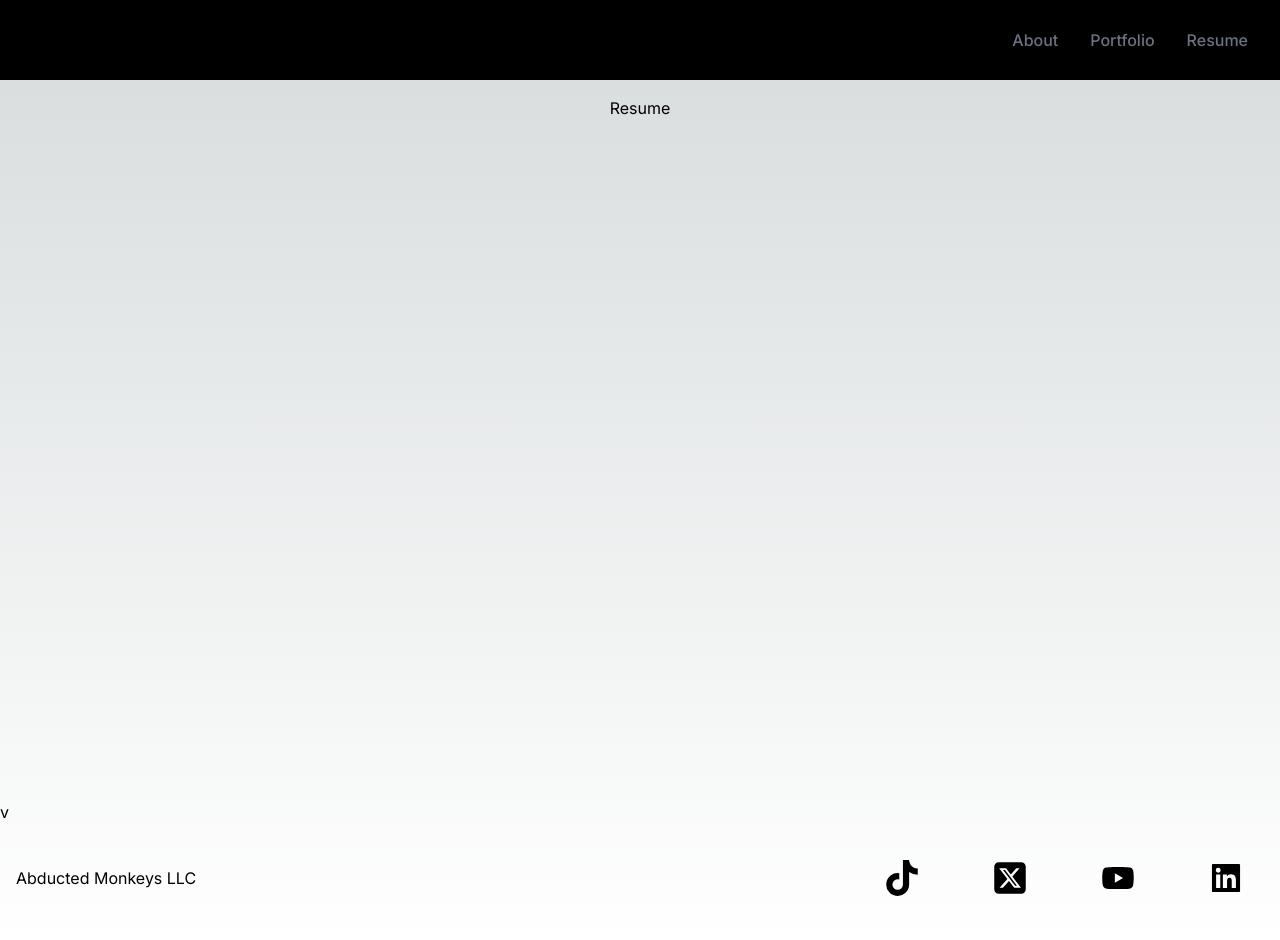
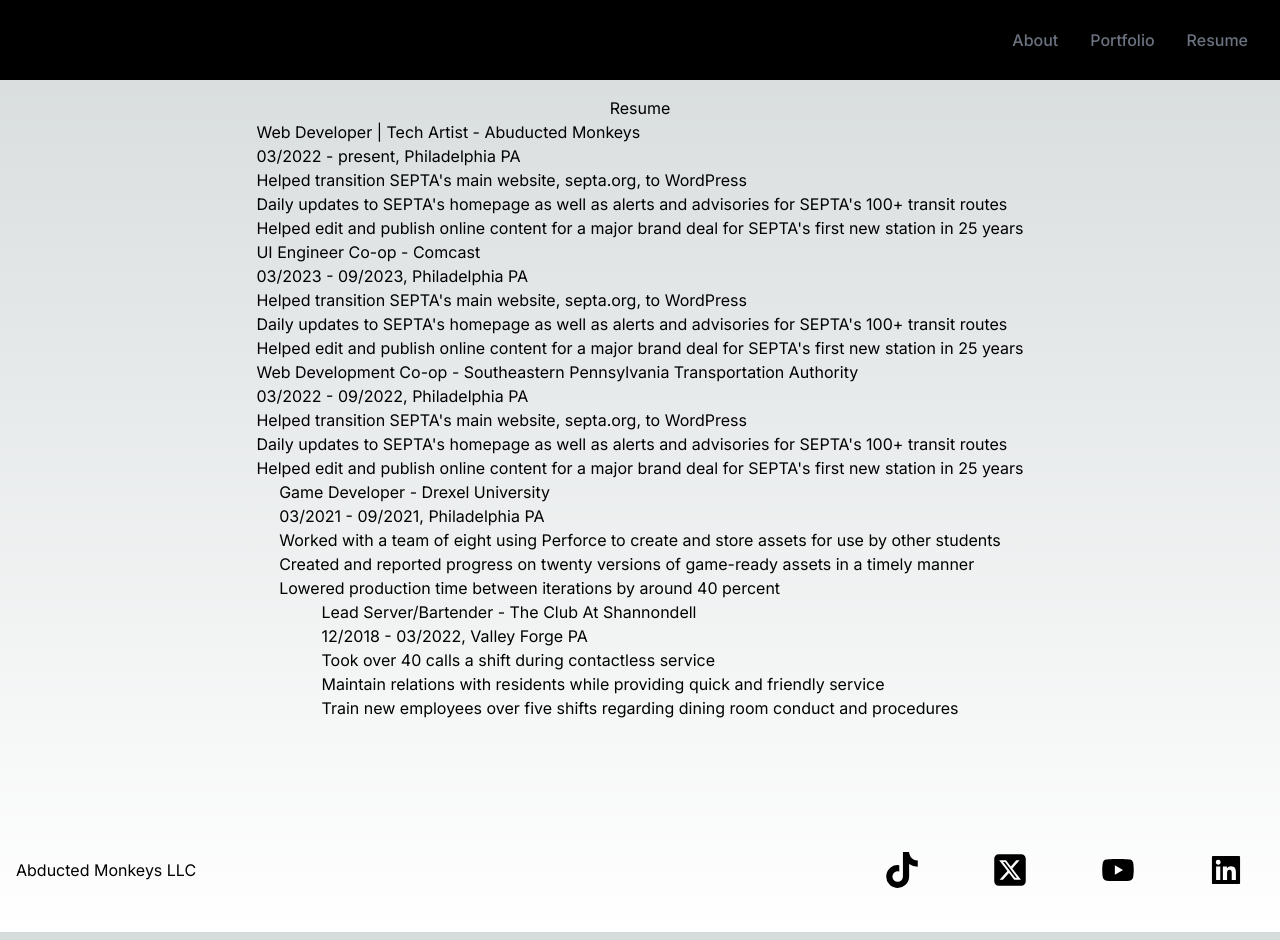
Before and after one commit to mattmiholics/personal-site-next, a Next.js app: page /resume in a window 1280 px wide. Built offline with nearby package versions, Linux system fonts and the light colour scheme.

Commit message:
more formatting work

```diff
--- a/src/app/page.tsx
+++ b/src/app/page.tsx
@@ -7,7 +7,6 @@
   return (
     <main className="flex min-h-screen flex-col items-center justify-between p-24">
       <h1>CORNY ABOUT ME SECTION HERE</h1>
-      <CustSwiper data = {people} />
     </main>
   );
 }
--- a/src/app/resume/page.tsx
+++ b/src/app/resume/page.tsx
@@ -5,8 +5,52 @@
     <>
     <main className="flex min-h-screen flex-col items-center justify-between p-24">
     <h1 className="">Resume</h1>
+    <div>
+      <h2>Web Developer | Tech Artist - Abuducted Monkeys</h2>
+      <h3>03/2022 - present, Philadelphia PA</h3>
+      <ul>
+        <li>Helped transition SEPTA's main website, septa.org, to WordPress</li>
+        <li>Daily updates to SEPTA's homepage as well as alerts and advisories for SEPTA's 100+ transit routes</li>
+        <li>Helped edit and publish online content for a major brand deal for SEPTA's first new station in 25 years</li>
+      </ul>
+    </div>
+    <div>
+      <h2>UI Engineer Co-op - Comcast</h2>
+      <h3>03/2023 - 09/2023, Philadelphia PA</h3>
+      <ul>
+        <li>Helped transition SEPTA's main website, septa.org, to WordPress</li>
+        <li>Daily updates to SEPTA's homepage as well as alerts and advisories for SEPTA's 100+ transit routes</li>
+        <li>Helped edit and publish online content for a major brand deal for SEPTA's first new station in 25 years</li>
+      </ul>
+    </div>
+    <div>
+      <h2>Web Development Co-op - Southeastern Pennsylvania Transportation Authority</h2>
+      <h3>03/2022 - 09/2022, Philadelphia PA</h3>
+      <ul>
+        <li>Helped transition SEPTA's main website, septa.org, to WordPress</li>
+        <li>Daily updates to SEPTA's homepage as well as alerts and advisories for SEPTA's 100+ transit routes</li>
+        <li>Helped edit and publish online content for a major brand deal for SEPTA's first new station in 25 years</li>
+      </ul>
+    </div>
+    <div>
+      <h2>Game Developer - Drexel University</h2>
+      <h3>03/2021 - 09/2021, Philadelphia PA</h3>
+      <ul>
+        <li>Worked with a team of eight using Perforce to create and store assets for use by other students</li>
+        <li>Created and reported progress on twenty versions of game-ready assets in a timely manner</li>
+        <li>Lowered production time between iterations by around 40 percent</li>
+      </ul>
+    </div>
+    <div>
+      <h2>Lead Server/Bartender - The Club At Shannondell</h2>
+      <h3>12/2018 - 03/2022, Valley Forge PA</h3>
+      <ul>
+        <li>Took over 40 calls a shift during contactless service</li>
+        <li>Maintain relations with residents while providing quick and friendly service</li>
+        <li>Train new employees over five shifts regarding dining room conduct and procedures</li>
+      </ul>
+    </div>
     </main>
-        v
     </>
   );
 }
--- a/src/components/Modal.tsx
+++ b/src/components/Modal.tsx
@@ -8,14 +8,15 @@
     return (
       <>
         <div
-            className='fixed w-screen h-screen bg-black bg-opacity-60 top-20 bottom-0 left-0 right-0 z-40 flex justify-center'
+            className='fixed w-screen  bg-black bg-opacity-60 top-20 bottom-0 left-0 right-0 z-40 flex justify-center'
             onClick={onDismiss}
         >
             <div
-            className="min-w-[400px] max-w-full overflow-x-hidden min-h-[200px] bg-white rounded-xl flex flex-col"
+            className="min-w-[400px] max-w-full overflow-x-hidden  min-h-[200px] bg-white rounded-xl flex flex-col"
             onClick={(event) => event.stopPropagation()}>
                 <AiOutlineClose
                     className="absolute right-4 top-3 text-2xl text-red-600 cursor-pointer"
+                    onClick={onDismiss}
                 />
                 <div className="w-full h-10 flex items-center mb-1 border border-b-gray-300">
                     <h1 className="text-xl font-bold">{images.name}</h1>
@@ -26,8 +27,13 @@
                             <Image
                             src = {img.src}
                             alt = {img.alt}
+                            className='px-4'
                             />
-                            <p>{img.desc}</p>
+                            <p
+                            className='text-black text-center text-4xl'
+                            >
+                                {img.desc}
+                            </p>
                         </div>
                     )
                 )}
```
